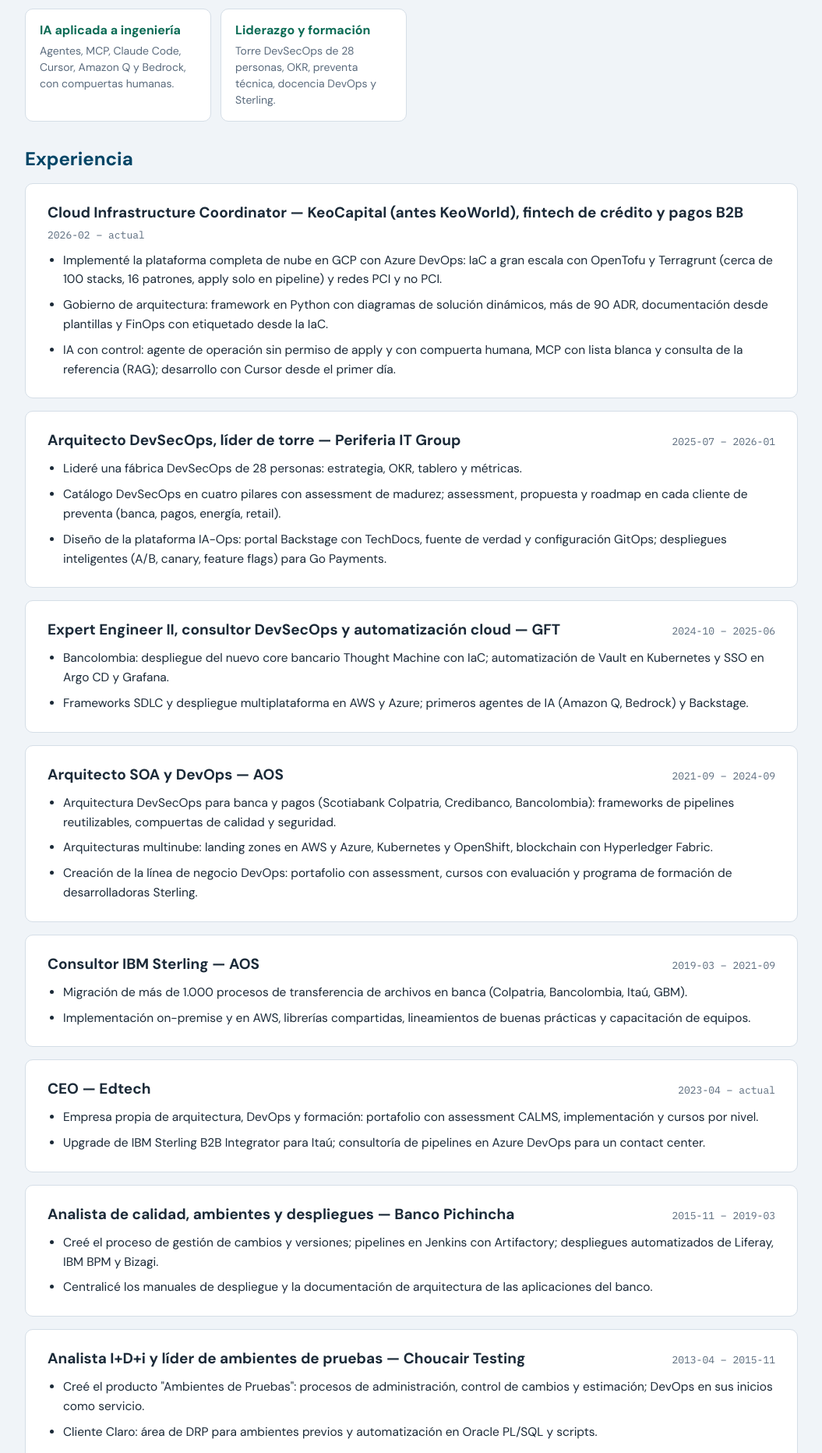
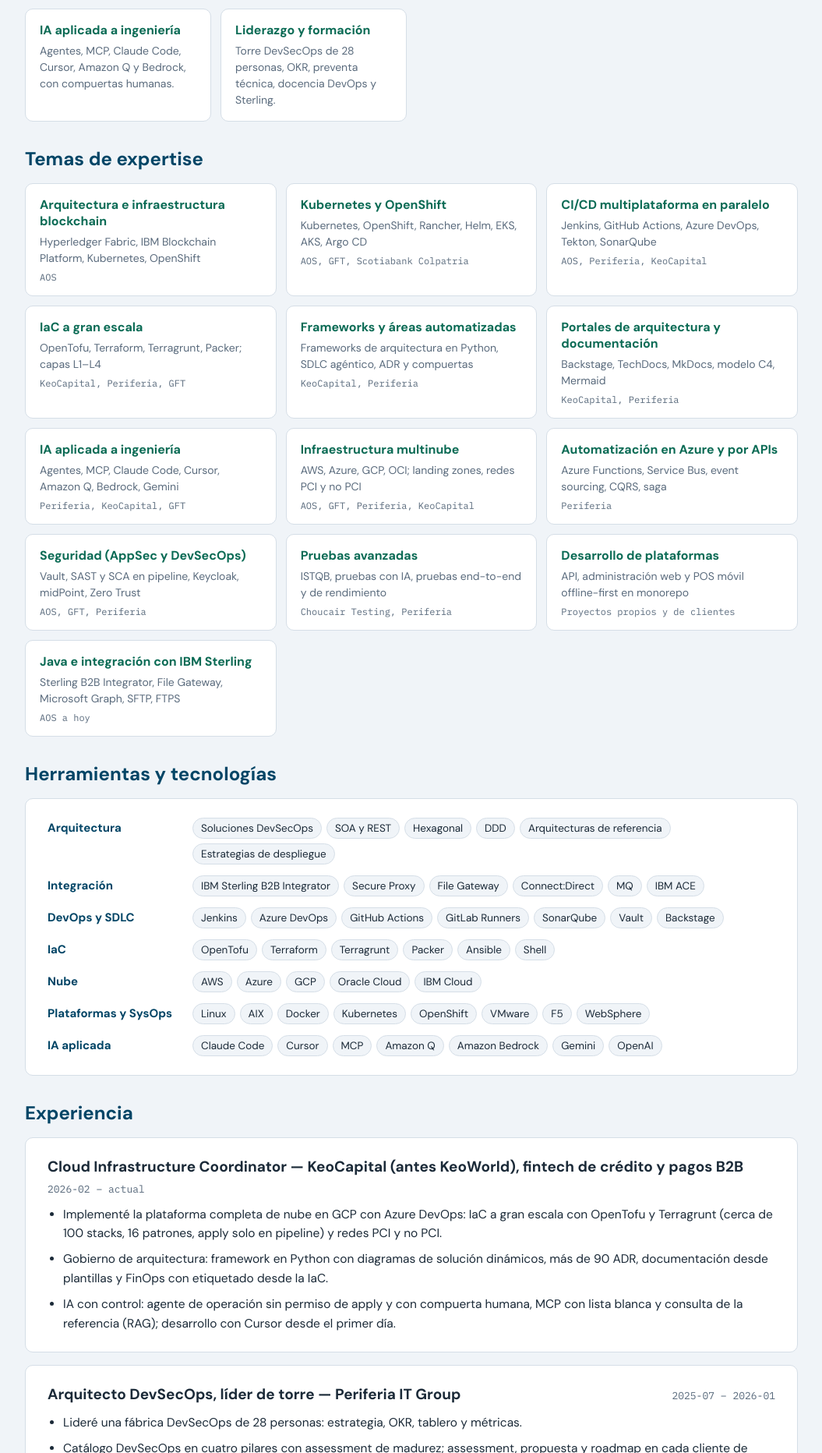
Before and after one commit to giovanemere/Edisson-Giovanni-Z-Lopez, a Jekyll site: the page built from index.md, in a window 1280 px wide. Shown: the part 880-2744 px from the top of the page at 78% size, without its empty margins (112-1167 px from the left). Built offline with Jekyll 4.4.1, drawn with Linux system fonts in a browser that asks for light colours.

Commit message:
feat(cv): temas de expertise (13) y herramientas por grupo desde _data/cv.yml
Co-Authored-By: Claude Opus 5.5 <noreply@anthropic.com>
Claude-Session: https://claude.ai/code/session_01EJKCXJE4jvN5P6e4SXpWRk

```diff
--- a/_data/cv.yml
+++ b/_data/cv.yml
@@ -91,6 +91,63 @@ experience:
       - "Fundador de Innovando Tecnología: soluciones para pymes con método por fases y actas de entrega; primera aplicación de facturación de trámites vehiculares."
       - "Soporte residente (mesa de ayuda GLPI, Active Directory, firewall) y técnico de soporte en Colsubsidio (inventario con SCCM, granja de servidores)."
 
+expertise:
+  - topic: "Arquitectura e infraestructura blockchain"
+    where: "AOS"
+    stack: "Hyperledger Fabric, IBM Blockchain Platform, Kubernetes, OpenShift"
+  - topic: "Kubernetes y OpenShift"
+    where: "AOS, GFT, Scotiabank Colpatria"
+    stack: "Kubernetes, OpenShift, Rancher, Helm, EKS, AKS, Argo CD"
+  - topic: "CI/CD multiplataforma en paralelo"
+    where: "AOS, Periferia, KeoCapital"
+    stack: "Jenkins, GitHub Actions, Azure DevOps, Tekton, SonarQube"
+  - topic: "IaC a gran escala"
+    where: "KeoCapital, Periferia, GFT"
+    stack: "OpenTofu, Terraform, Terragrunt, Packer; capas L1–L4"
+  - topic: "Frameworks y áreas automatizadas"
+    where: "KeoCapital, Periferia"
+    stack: "Frameworks de arquitectura en Python, SDLC agéntico, ADR y compuertas"
+  - topic: "Portales de arquitectura y documentación"
+    where: "KeoCapital, Periferia"
+    stack: "Backstage, TechDocs, MkDocs, modelo C4, Mermaid"
+  - topic: "IA aplicada a ingeniería"
+    where: "Periferia, KeoCapital, GFT"
+    stack: "Agentes, MCP, Claude Code, Cursor, Amazon Q, Bedrock, Gemini"
+  - topic: "Infraestructura multinube"
+    where: "AOS, GFT, Periferia, KeoCapital"
+    stack: "AWS, Azure, GCP, OCI; landing zones, redes PCI y no PCI"
+  - topic: "Automatización en Azure y por APIs"
+    where: "Periferia"
+    stack: "Azure Functions, Service Bus, event sourcing, CQRS, saga"
+  - topic: "Seguridad (AppSec y DevSecOps)"
+    where: "AOS, GFT, Periferia"
+    stack: "Vault, SAST y SCA en pipeline, Keycloak, midPoint, Zero Trust"
+  - topic: "Pruebas avanzadas"
+    where: "Choucair Testing, Periferia"
+    stack: "ISTQB, pruebas con IA, pruebas end-to-end y de rendimiento"
+  - topic: "Desarrollo de plataformas"
+    where: "Proyectos propios y de clientes"
+    stack: "API, administración web y POS móvil offline-first en monorepo"
+  - topic: "Java e integración con IBM Sterling"
+    where: "AOS a hoy"
+    stack: "Sterling B2B Integrator, File Gateway, Microsoft Graph, SFTP, FTPS"
+
+skills:
+  - group: "Arquitectura"
+    items: ["Soluciones DevSecOps", "SOA y REST", "Hexagonal", "DDD", "Arquitecturas de referencia", "Estrategias de despliegue"]
+  - group: "Integración"
+    items: ["IBM Sterling B2B Integrator", "Secure Proxy", "File Gateway", "Connect:Direct", "MQ", "IBM ACE"]
+  - group: "DevOps y SDLC"
+    items: ["Jenkins", "Azure DevOps", "GitHub Actions", "GitLab Runners", "SonarQube", "Vault", "Backstage"]
+  - group: "IaC"
+    items: ["OpenTofu", "Terraform", "Terragrunt", "Packer", "Ansible", "Shell"]
+  - group: "Nube"
+    items: ["AWS", "Azure", "GCP", "Oracle Cloud", "IBM Cloud"]
+  - group: "Plataformas y SysOps"
+    items: ["Linux", "AIX", "Docker", "Kubernetes", "OpenShift", "VMware", "F5", "WebSphere"]
+  - group: "IA aplicada"
+    items: ["Claude Code", "Cursor", "MCP", "Amazon Q", "Amazon Bedrock", "Gemini", "OpenAI"]
+
 projects:
   - title: "Caja de compensación — IaC a gran escala"
     detail: "Arquitectura DevOps en Azure y AWS con OpenTofu y Terragrunt, 47 ADR y compuertas de madurez antes del apply."
--- a/assets/css/style.scss
+++ b/assets/css/style.scss
@@ -51,6 +51,13 @@ h2 { font-size: 24px; color: var(--tinta); }
 .tile strong { font-size: 16px; color: var(--primario); }
 .tile strong.plain { color: var(--texto); }
 .tile span { font-size: 14px; line-height: 1.5; color: var(--texto-suave); }
+.where { font-style: normal; font-family: "IBM Plex Mono", monospace; font-size: 12px; color: var(--texto-suave); }
+.skills { gap: 14px; }
+.skill-row { display: flex; flex-wrap: wrap; gap: 8px 16px; align-items: baseline; }
+.skill-group { flex: 0 0 170px; font-weight: 700; color: var(--tinta); font-size: 15px; }
+@media (prefers-color-scheme: dark) { .skill-group { color: #9fd9ff; } }
+.chips { list-style: none; margin: 0; padding: 0; display: flex; flex-wrap: wrap; gap: 6px; flex: 1 1 300px; }
+.chips li { font-size: 13.5px; padding: 4px 10px; border: 1px solid var(--linea); border-radius: 999px; background: var(--fondo); }
 .job-head { display: flex; flex-wrap: wrap; justify-content: space-between; gap: 8px; align-items: baseline; }
 .job-head h3 { font-size: 19px; }
 .period { font-family: "IBM Plex Mono", monospace; font-size: 13px; color: var(--texto-suave); }
--- a/index.md
+++ b/index.md
@@ -33,6 +33,24 @@ description: "18 años construyendo plataformas que se pueden operar. Arquitectu
     <div class="tiles">
       {% for area in cv.areas %}
       <div class="tile"><strong>{{ area.name }}</strong><span>{{ area.detail }}</span></div>
+      {% endfor %}
+    </div>
+  </section>
+
+  <section aria-labelledby="expertise">
+    <h2 id="expertise">Temas de expertise</h2>
+    <div class="tiles tiles-wide">
+      {% for t in cv.expertise %}
+      <div class="tile"><strong>{{ t.topic }}</strong><span>{{ t.stack }}</span><em class="where">{{ t.where }}</em></div>
+      {% endfor %}
+    </div>
+  </section>
+
+  <section aria-labelledby="herramientas">
+    <h2 id="herramientas">Herramientas y tecnologías</h2>
+    <div class="card skills">
+      {% for g in cv.skills %}
+      <div class="skill-row"><span class="skill-group">{{ g.group }}</span><ul class="chips">{% for i in g.items %}<li>{{ i }}</li>{% endfor %}</ul></div>
       {% endfor %}
     </div>
   </section>
```
